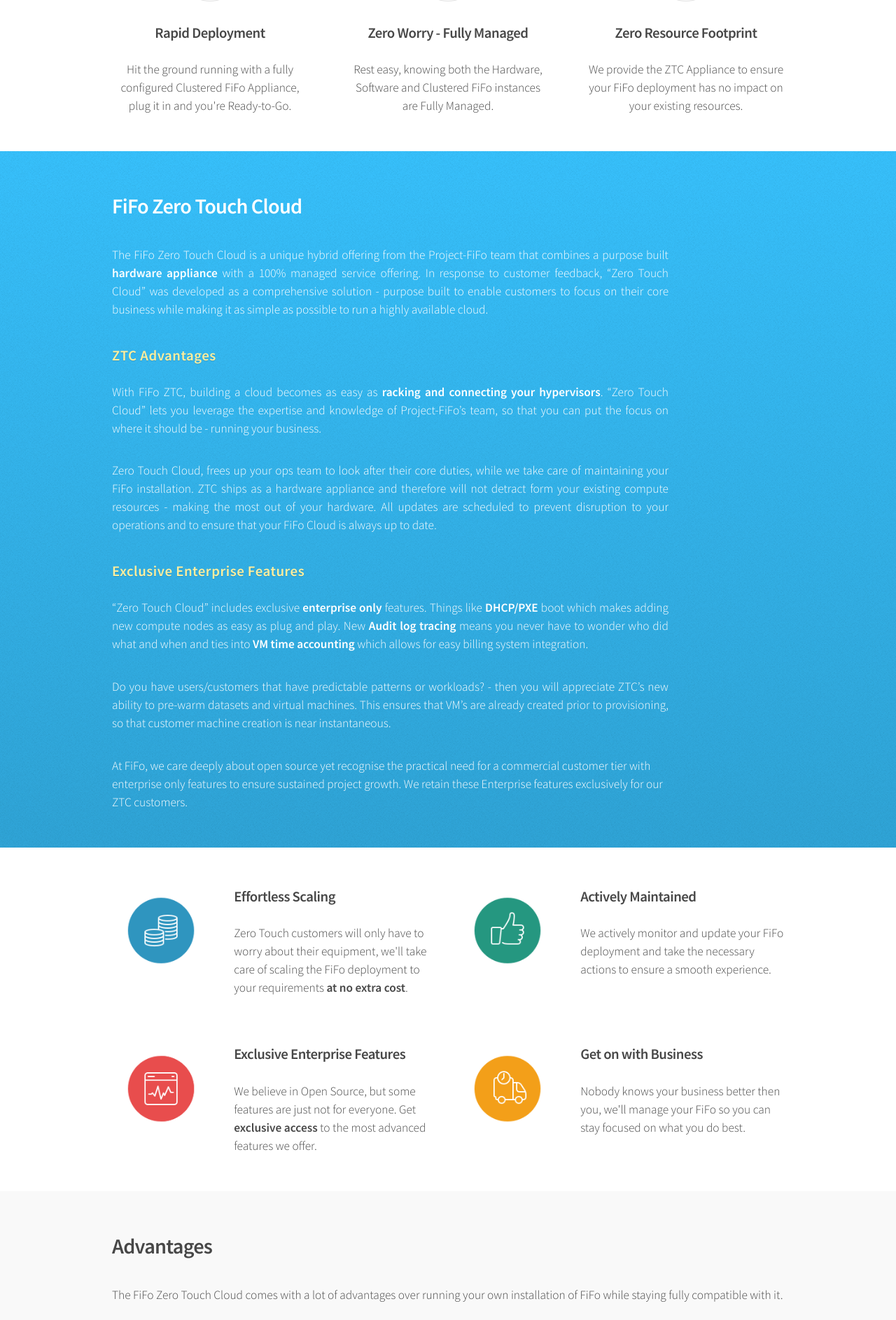
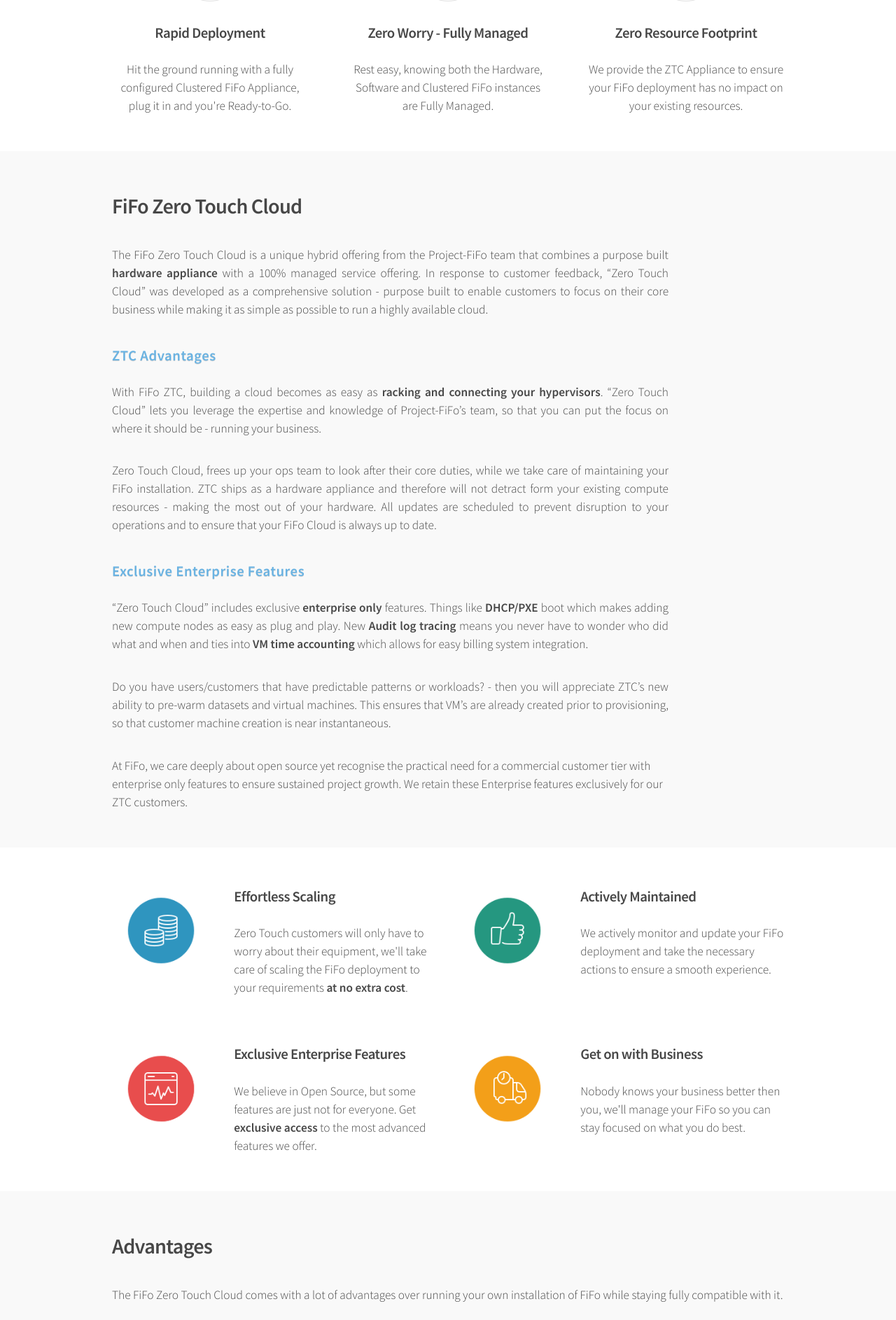
Before and after one commit to project-fifo/project-fifo.github.io, a Jekyll site: the page built from ztc.html, in a window 1280 px wide. Shown: the part 766-2652 px from the top of the page at 70% size. Built offline with Jekyll 4.4.1, drawn with Linux system fonts in a browser that asks for light colours.

Commit message:
change fztc page section from blue to style4 and adjusted headings css color

```diff
--- a/css/style.css
+++ b/css/style.css
@@ -818,13 +818,13 @@
 }
 
 .wrapper.style3 {
-    background-color: #37c0fb;
+    background-color: #eee;
     background-image: -moz-linear-gradient(top, rgba(0,0,0,0), rgba(0,0,0,0.15)), url("images/bg01.png");
     background-image: -webkit-linear-gradient(top, rgba(0,0,0,0), rgba(0,0,0,0.15)), url("images/bg01.png");
     background-image: -o-linear-gradient(top, rgba(0,0,0,0), rgba(0,0,0,0.15)), url("images/bg01.png");
     background-image: -ms-linear-gradient(top, rgba(0,0,0,0), rgba(0,0,0,0.15)), url("images/bg01.png");
     background-image: linear-gradient(top, rgba(0,0,0,0), rgba(0,0,0,0.15)), url("images/bg01.png");
-    color: white;
+    color: #474747;
 }
 
 .wrapper.style4 {
@@ -846,7 +846,7 @@
 h3.fztch3 {
     letter-spacing: 0.025em;
     font-size: 1.2em;
-    color: #ffef9e;
+    color: #69b3e3;
     text-shadow: 0 1px 0 rgba(0,0,0,0.15);
 }
 
--- a/ztc.html
+++ b/ztc.html
@@ -40,7 +40,7 @@
   </div>
 </section>
 
-<section id="support" class="wrapper style3 ztc">
+<section id="support" class="wrapper style4 ztc">
   <div class="container">
     <div class="row">
       <h2>FiFo Zero Touch Cloud</h2>
```
